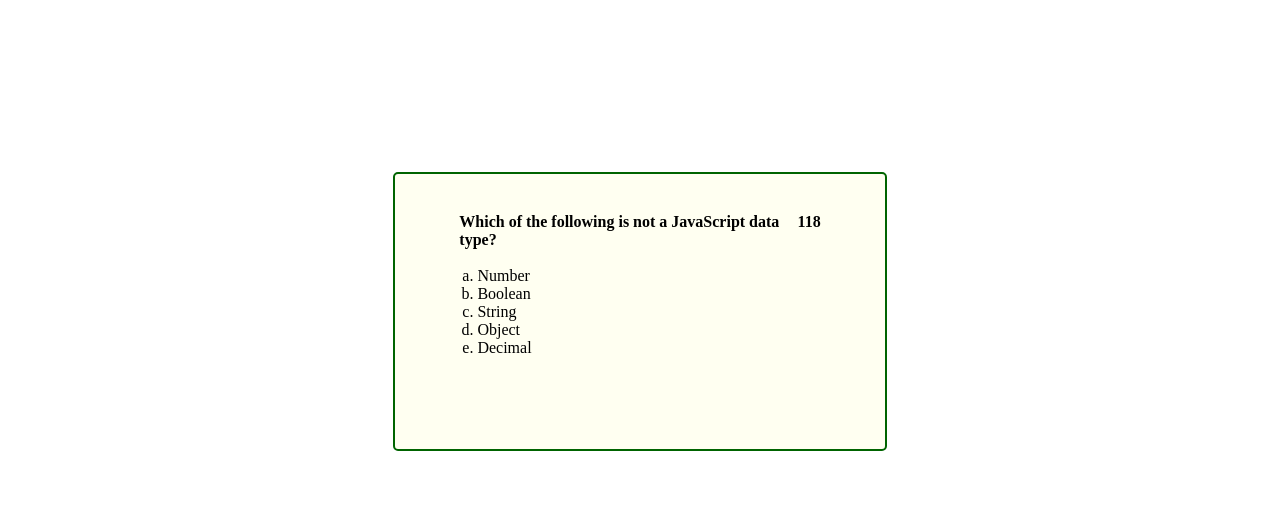
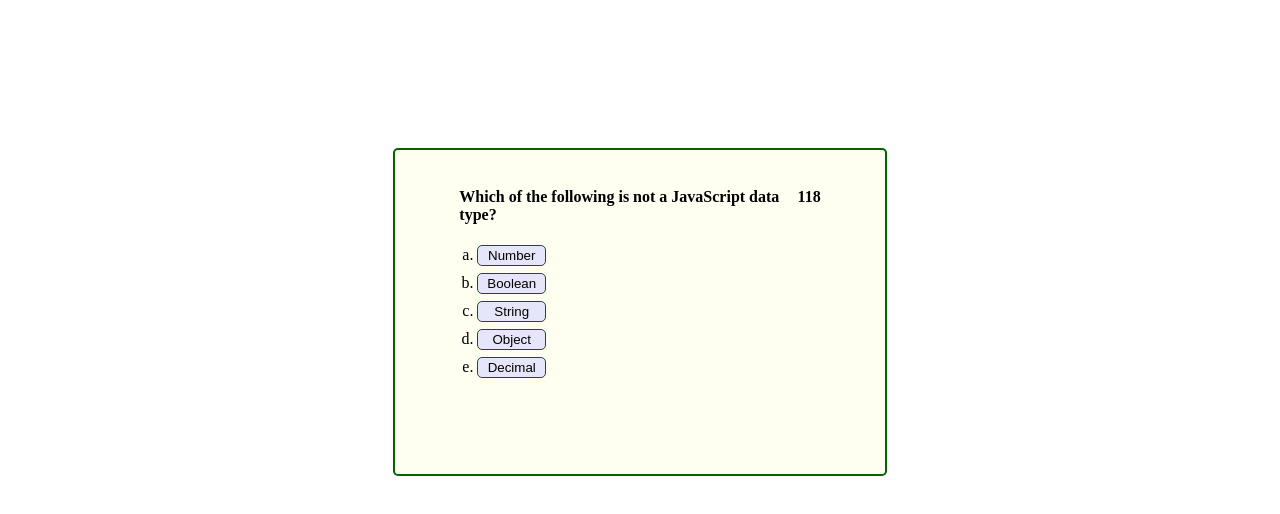
Before and after one commit to brOmarito/coding-quiz, a plain HTML site: page index.html in a window 1280 px wide. Both pictures are taken after a click on the button "Get Started!". Shown: the part 88-602 px from the top of the page. Drawn offline with Linux system fonts and the light colour scheme.

Commit message:
Beginning to add answer reaction

```diff
--- a/assets/css/style.css
+++ b/assets/css/style.css
@@ -71,3 +71,21 @@
     list-style: lower-alpha;
     padding-left: 5%;
 }
+
+.answer-button {
+    padding: 2px;
+    background-color:lavender;
+    border-radius: 5px;
+    border: 1px solid darkgreen;
+    min-width: 20%;
+    margin: 1% 0;
+}
+
+.answer-button:hover {
+    box-shadow: 2px 2px 10px 1px grey;
+}
+
+.ans-result p {
+    font-style: italic;
+    color: grey;
+}
--- a/assets/js/script.js
+++ b/assets/js/script.js
@@ -152,16 +152,17 @@ var quizQuestionEl = document.querySelector(".quiz-question");
 var quizAnswersEl = document.querySelector(".quiz-answers");
 var getStartedButton = document.querySelector(".quiz-content button");
 var quizCardEl = document.querySelector(".quiz-card");
+var welcomeTextEl = document.querySelector(".quiz-welcome-text");
 
 timerEl.textContent = timerVal;
 console.log(quizQuestions);
 
-getStartedButton.addEventListener("click", function() {
+getStartedButton.addEventListener("click", function () {
     timerEl.textContent = timerVal;
     quizQuestions = shuffleArray(quizQuestions);
     displayWelcomeFormat(false);
     switchCard();
-    timer = setInterval(function() {
+    timer = setInterval(function () {
         timerVal--;
         timerEl.textContent = timerVal;
         if (timerVal === 0) {
@@ -175,10 +176,9 @@ function displayWelcomeFormat(shouldDisplay) {
         quizCardEl.classList.add("welcome-content");
         getStartedButton.classList.remove("hidden");
     } else {
-        console.log(quizCardEl.classList);
         quizCardEl.classList.remove("welcome-content");
         getStartedButton.classList.add("hidden");
-        console.log(quizCardEl.classList);
+        welcomeTextEl.classList.add("hidden");
     }
 }
 
@@ -190,13 +190,46 @@ function switchCard() {
 
 function displayAnswers(answers) {
     answers = shuffleArray(answers);
-    var answerHtmlString = '<ul class="answer-list">'
-    answers.forEach(currAnswer => {
-        var listItemString = "<li>" + currAnswer.ansVal + "</li>";
-        answerHtmlString += listItemString;
+    var displayedAnsw = document.querySelector(".answer-list")
+    var answerlist = document.createElement("ul");
+    answerlist.className = "answer-list";
+    // var answerHtmlString = '<ul class="answer-list">'
+    answers.forEach((currAnswer, index) => {
+        var answId = 'answ' + index;
+        var answItem = document.createElement("li");
+        answItem.id = answId;
+        answItem.className = "answer-item";
+        var answButton = document.createElement("button");
+        answButton.className = "answer-button";
+        answButton.textContent = currAnswer.ansVal;
+        answItem.appendChild(answButton);
+        answerlist.appendChild(answItem);
+        displayedAnsw.addEventListener("click", addClickToAnswer(event, currAnswer.correctAns))
     });
-    answerHtmlString += "</ul>";
-    quizAnswersEl.innerHTML = answerHtmlString;
+    displayedAnsw.innerHTML = answerlist.innerHTML;
+}
+
+function addClickToAnswer(event, correctAns) {
+    event.preventDefault();
+    event.stopPropagation();
+    var element = event.target;
+    console.log("Registered Click");
+    if (element.matches(".answer-item")) {
+        console.log("Registered Click");
+        var resultEl = document.querySelector(".ans-result p");
+        if (correctAns) {
+            resultEl.textContent = "Correct!";
+        } else {
+            resultEl.textContent = "Wrong!";
+        }
+        resultEl.classList.remove("hidden");
+        var resultTimer = setInterval(function () {
+            if (resultTimer === 2) {
+                resultEl.classList.add("hidden");
+                clearInterval(resultTimer);
+            }
+        }, 1000)
+    }
 }
 
 // function displayHighScore() {
--- a/index.html
+++ b/index.html
@@ -27,14 +27,21 @@
             <div class="quiz-content">
                 <h4 class="quiz-question">Welcome to brOmarito's coding quiz!</h4>
                 <br>
-                <p class="quiz-answers">
+                <p class="quiz-welcome-text">
                     You will have 2 minutes to complete the quiz. Your scores will be stored and presented
                     in the High Score page!
                     <br>
                     When you are ready, hit the start button!
                 </p>
+                <ul class="answer-list"></ul>
                 <br><br><br>
-                <button>Get Started!</button>
+                <div class="sub-content">
+                    <button>Get Started!</button>
+                    <div class="ans-result hidden">
+                        <hr>
+                        <p>Answer Result</p>
+                    </div>
+                </div>
             </div>
         </div>
     </div>
```
